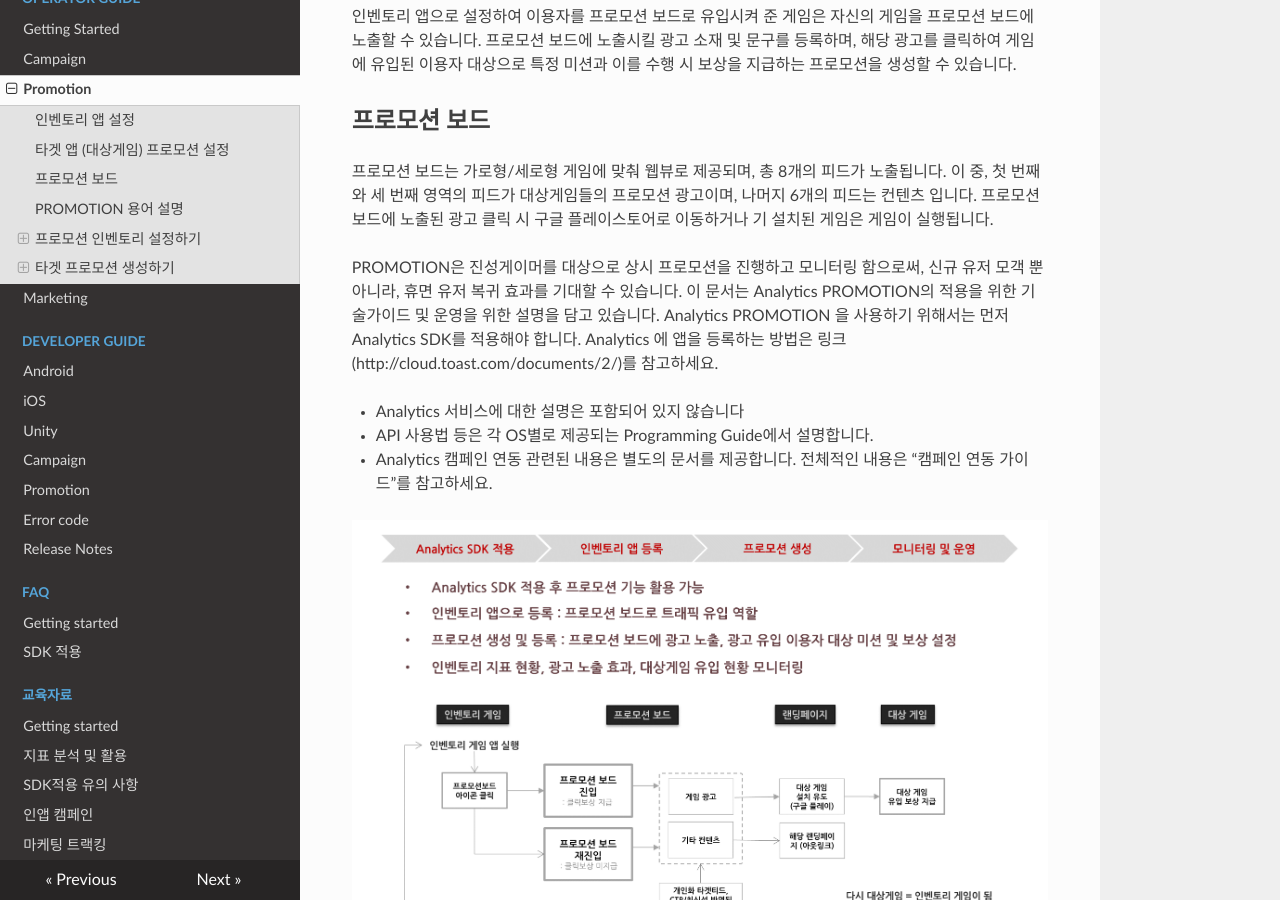
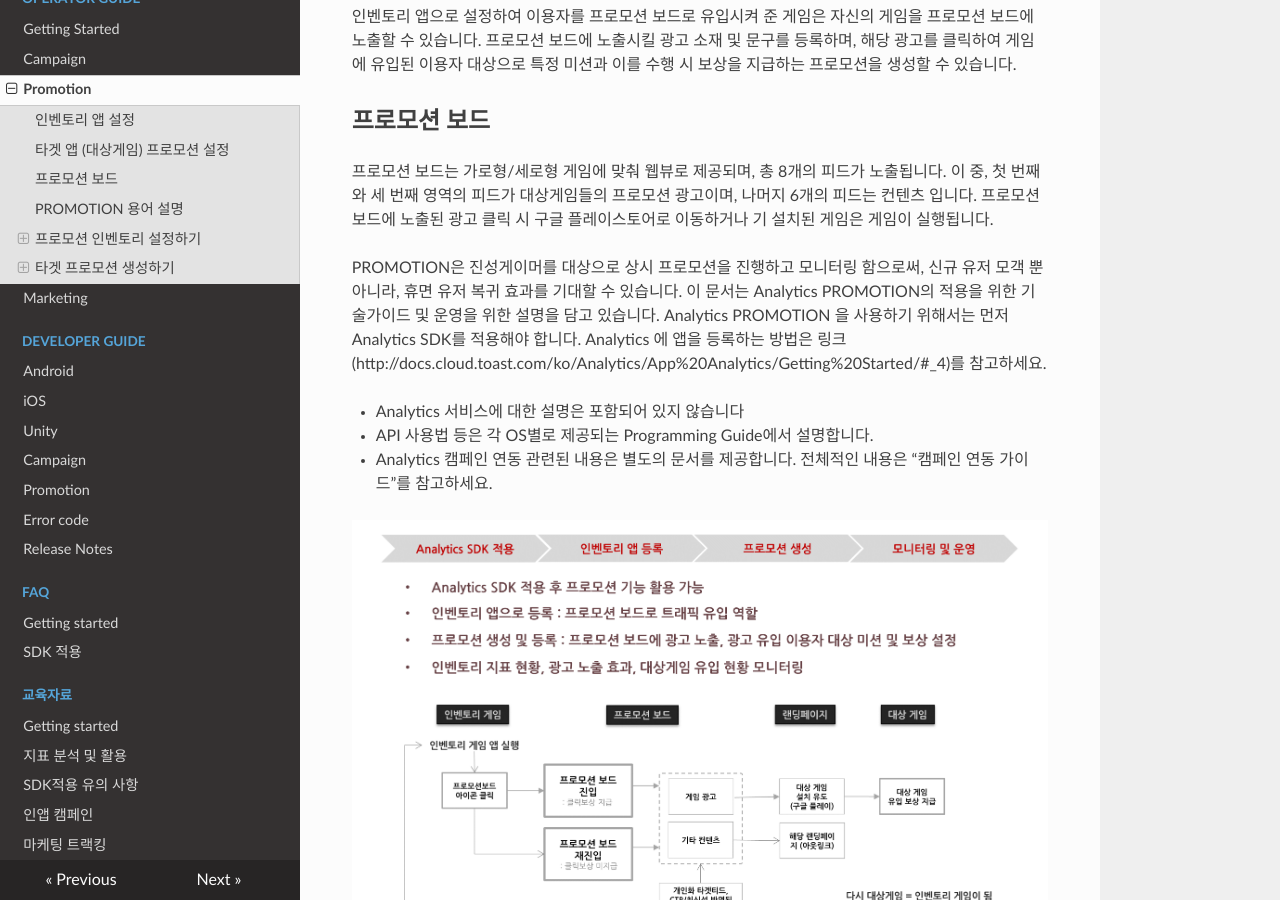
Before and after one commit to ToastAnalytics/ToastAnalytics, an MkDocs documentation site: the page built from docs/Developer/3. Promotion Guide.md, in a window 1280 px wide and 900 px high, scrolled down 588 px. Built offline with MkDocs 1.6.1, drawn with Linux system fonts in a browser that asks for light colours; nearby versions of some CDN libraries; old or Windows-style settings are respelled for this version of MkDocs; some of the changed lines change nothing that is shown.

Commit message:
Update 3. Promotion Guide.md

```diff
--- a/docs/Developer/3. Promotion Guide.md
+++ b/docs/Developer/3. Promotion Guide.md
@@ -19,7 +19,7 @@ Analytics 에서 PROMOTION이란 Analytics를 사용하는 게임 간 유저 트
 PROMOTION은 진성게이머를 대상으로 상시 프로모션을 진행하고 모니터링 함으로써, 신규 유저 모객 뿐 아니라, 휴면 유저 복귀 효과를 기대할 수 있습니다.
 이 문서는 Analytics PROMOTION의 적용을 위한 기술가이드 및 운영을 위한 설명을 담고 있습니다.
 Analytics PROMOTION 을 사용하기 위해서는 먼저 Analytics SDK를 적용해야 합니다.
-Analytics 에 앱을 등록하는 방법은 링크(http://cloud.toast.com/documents/2/)를 참고하세요.
+Analytics 에 앱을 등록하는 방법은 링크(http://docs.cloud.toast.com/ko/Analytics/App%20Analytics/Getting%20Started/#_4)를 참고하세요.
 
 * Analytics 서비스에 대한 설명은 포함되어 있지 않습니다
 * API 사용법 등은 각 OS별로 제공되는 Programming Guide에서 설명합니다.
```
